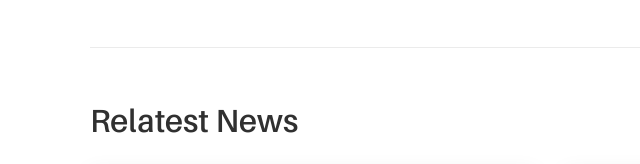
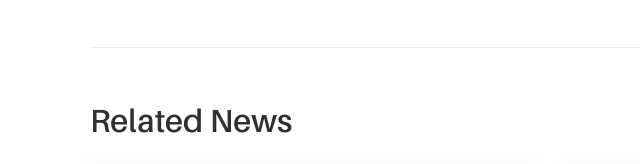
Before and after one commit to mo-awais/thetestguru, a website: page functional-testing.html in a window 1280 px wide. Shown: the part 2773-2937 px from the top of the page, 90-730 px from the left. Drawn offline with Linux system fonts and the light colour scheme; files whose address does not match are found by name.

Commit message:
Spelling

```diff
--- a/functional-testing.html
+++ b/functional-testing.html
@@ -148,7 +148,7 @@
                                     </div>
                                     <!-- Related News Area -->
                                     <div class="related-news-area">
-                                        <h2 class="mb-4">Relatest News</h2>
+                                        <h2 class="mb-4">Related News</h2>
 
                                         <div class="row">
                                             <!-- Single Blog Post -->
```
